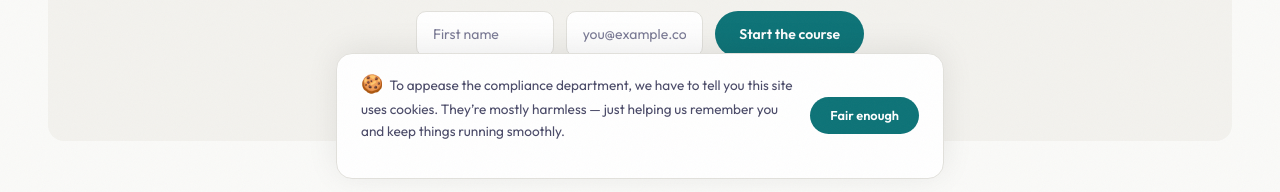
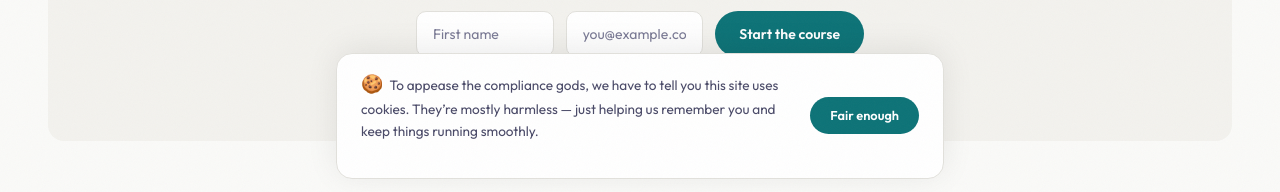
Before and after one commit to codescribler/dreamfree-site, a Next.js app: page /the-signal-method in a window 1280 px wide. Shown: the part 605-797 px from the top of the page. Built offline with nearby package versions, Linux system fonts and the light colour scheme; no server answers; a web font is replaced by a local one.

Commit message:
fix: compliance department → compliance gods

```diff
--- a/components/layout/CookieNotice.tsx
+++ b/components/layout/CookieNotice.tsx
@@ -30,7 +30,7 @@ export function CookieNotice() {
                 <span className="mr-1.5 text-lg" role="img" aria-label="cookie">
                   🍪
                 </span>
-                To appease the compliance department, we have to tell you this
+                To appease the compliance gods, we have to tell you this
                 site uses cookies. They&rsquo;re mostly harmless — just helping
                 us remember you and keep things running smoothly.
               </p>
```
